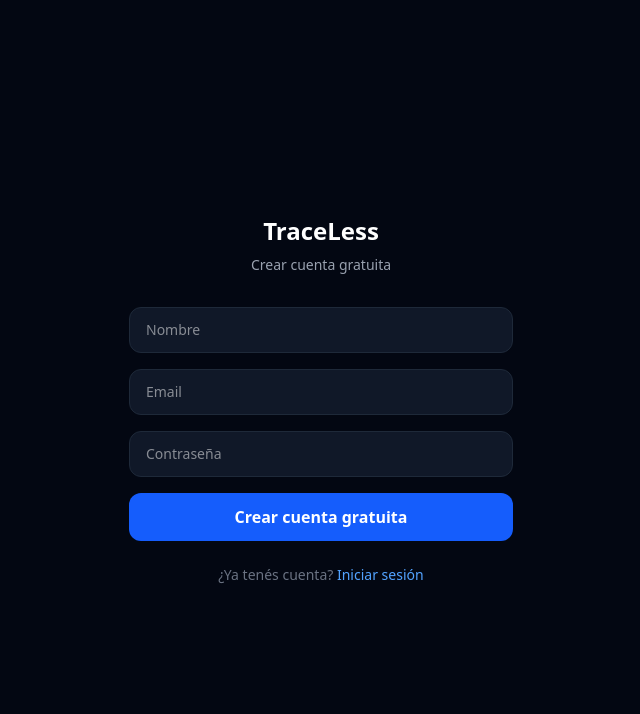
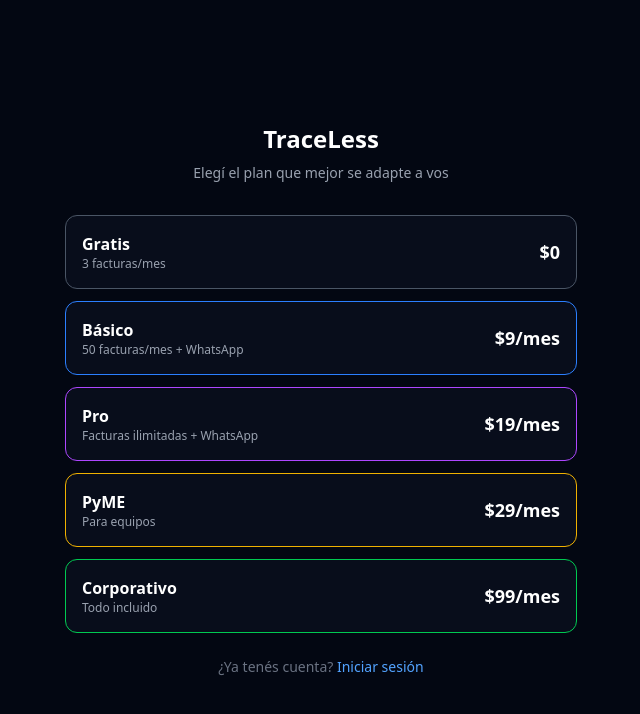
Before and after one commit to Vazquez-Alejandro/traceless, a React (Vite) app in the folder frontend/: page /register in a window 1280 px wide. Shown: the top 714 px of the page, without its empty margins (319-959 px from the left). Built offline with nearby package versions, Linux system fonts and the light colour scheme.

Commit message:
feat: register flow shows plan picker before account creation

```diff
--- a/frontend/src/pages/Register.tsx
+++ b/frontend/src/pages/Register.tsx
@@ -3,6 +3,14 @@ import { useNavigate, Link, useSearchParams } from "react-router-dom";
 import { api } from "../api/client";
 
 const BASE_URL = import.meta.env.DEV ? "http://localhost:8002" : "";
+
+const PLANES = [
+  { key: "free", name: "Gratis", price: "$0", desc: "3 facturas/mes", color: "border-gray-600" },
+  { key: "basic", name: "Básico", price: "$9/mes", desc: "50 facturas/mes + WhatsApp", color: "border-blue-500" },
+  { key: "pro", name: "Pro", price: "$19/mes", desc: "Facturas ilimitadas + WhatsApp", color: "border-purple-500", highlighted: true },
+  { key: "pyme", name: "PyME", price: "$29/mes", desc: "Para equipos", color: "border-yellow-500" },
+  { key: "corporate", name: "Corporativo", price: "$99/mes", desc: "Todo incluido", color: "border-green-500" },
+];
 
 export default function Register() {
   const [name, setName] = useState("");
@@ -10,18 +18,23 @@ export default function Register() {
   const [password, setPassword] = useState("");
   const [error, setError] = useState("");
   const [searchParams] = useSearchParams();
-  const plan = searchParams.get("plan");
+  const planParam = searchParams.get("plan");
+  const [selectedPlan, setSelectedPlan] = useState<string | null>(planParam);
   const navigate = useNavigate();
 
   const handleSubmit = async (e: React.FormEvent) => {
     e.preventDefault();
     setError("");
+    if (!selectedPlan) {
+      setError("Elegí un plan primero");
+      return;
+    }
     try {
       await api.auth.signup({ email, password, name });
       const res = await api.auth.login({ email, password });
       localStorage.setItem("token", res.token);
-      if (plan && plan !== "free") {
-        const p = await fetch(`${BASE_URL}/api/checkout/${plan}`, {
+      if (selectedPlan !== "free") {
+        const p = await fetch(`${BASE_URL}/api/checkout/${selectedPlan}`, {
           headers: { Authorization: `Bearer ${res.token}` },
         }).then(r => r.json());
         if (p.url) {
@@ -38,14 +51,48 @@ export default function Register() {
     }
   };
 
+  if (!selectedPlan) {
+    return (
+      <div className="min-h-screen bg-gray-950 text-white flex items-center justify-center px-4">
+        <div className="w-full max-w-lg">
+          <div className="text-center mb-8">
+            <Link to="/" className="text-2xl font-bold">TraceLess</Link>
+            <p className="text-gray-400 text-sm mt-2">Elegí el plan que mejor se adapte a vos</p>
+          </div>
+          <div className="space-y-3">
+            {PLANES.map(p => (
+              <button
+                key={p.key}
+                onClick={() => setSelectedPlan(p.key)}
+                className={`w-full p-4 rounded-xl border ${p.color} bg-gray-900/40 hover:bg-gray-900/70 transition-all text-left flex items-center justify-between`}
+              >
+                <div>
+                  <div className="font-semibold">{p.name}</div>
+                  <div className="text-xs text-gray-400">{p.desc}</div>
+                </div>
+                <div className="text-lg font-bold">{p.price}</div>
+              </button>
+            ))}
+          </div>
+          <p className="text-center text-sm text-gray-500 mt-6">
+            ¿Ya tenés cuenta? <Link to="/login" className="text-blue-400 hover:underline">Iniciar sesión</Link>
+          </p>
+        </div>
+      </div>
+    );
+  }
+
+  const planName = PLANES.find(p => p.key === selectedPlan)?.name || selectedPlan;
+
   return (
     <div className="min-h-screen bg-gray-950 text-white flex items-center justify-center px-4">
       <div className="w-full max-w-sm">
         <div className="text-center mb-8">
           <Link to="/" className="text-2xl font-bold">TraceLess</Link>
           <p className="text-gray-400 text-sm mt-2">
-            {plan && plan !== "free" ? `Registrate en el plan ${plan.charAt(0).toUpperCase() + plan.slice(1)}` : "Crear cuenta gratuita"}
+            {selectedPlan !== "free" ? `Plan ${planName} — ${PLANES.find(p => p.key === selectedPlan)?.price}` : "Crear cuenta gratuita"}
           </p>
+          <button onClick={() => setSelectedPlan(null)} className="text-xs text-blue-400 hover:underline mt-1">← Cambiar plan</button>
         </div>
         <form onSubmit={handleSubmit} className="space-y-4">
           <input type="text" placeholder="Nombre" value={name} onChange={e => setName(e.target.value)} required
@@ -56,7 +103,7 @@ export default function Register() {
             className="w-full px-4 py-3 bg-gray-900 border border-gray-800 rounded-xl text-sm focus:outline-none focus:border-blue-500" />
           {error && <p className="text-red-400 text-xs">{error}</p>}
           <button type="submit" className="w-full py-3 bg-blue-600 hover:bg-blue-500 text-white font-semibold rounded-xl transition-all">
-            {plan && plan !== "free" ? "Crear cuenta e ir al pago" : "Crear cuenta gratuita"}
+            {selectedPlan !== "free" ? "Crear cuenta e ir al pago" : "Crear cuenta gratuita"}
           </button>
         </form>
         <p className="text-center text-sm text-gray-500 mt-6">
```
